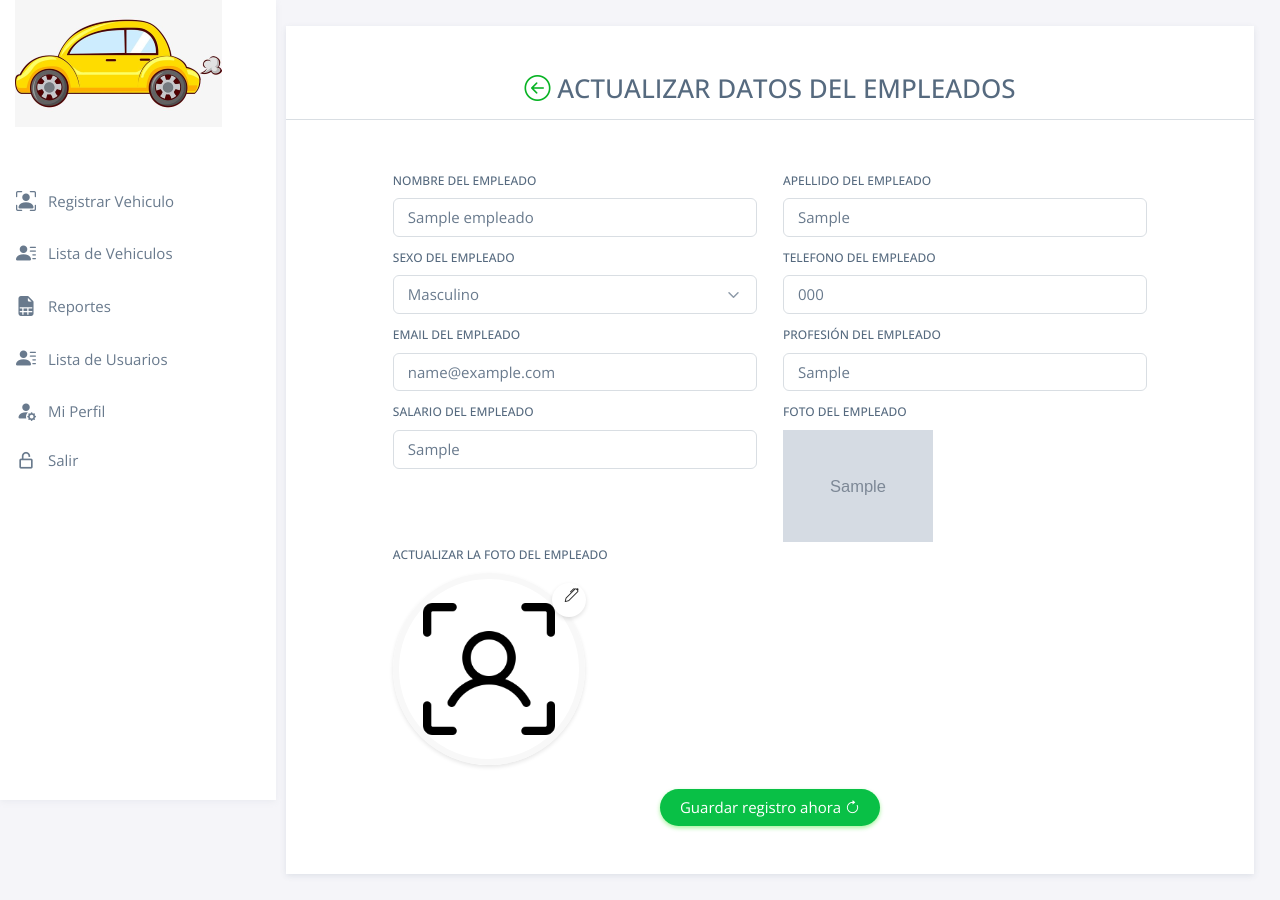
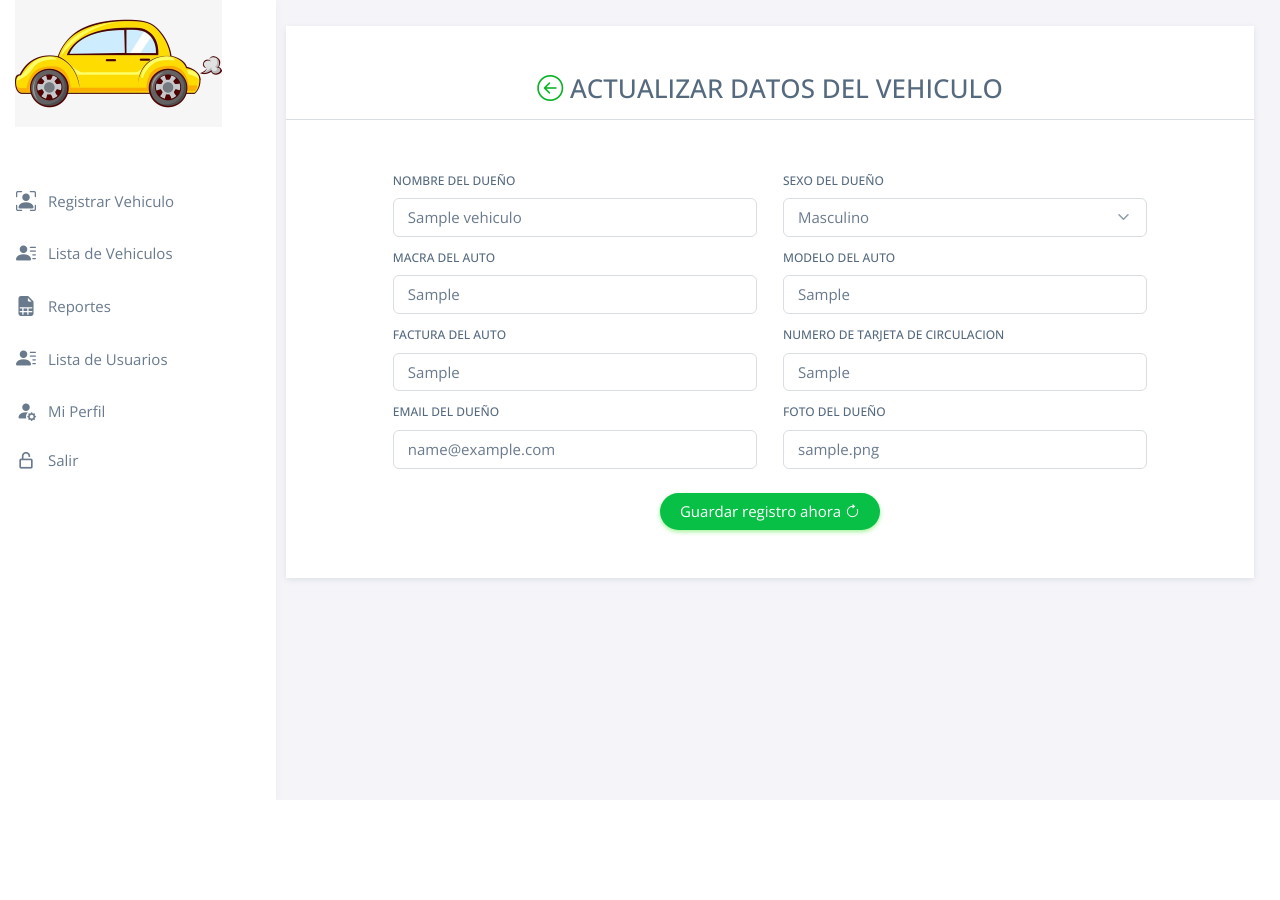
Before and after one commit to MarcoP-C/Flask_Concurrente, a Flask app: page /editar-empleado/1 in a window 1280 px wide. After the commit the page ends 800 px from the top, so only its background shows below. Run offline with Flask 3, Linux system fonts and the light colour scheme; the visitor is signed in with stand-in values (Sample User, id 1); tables that the repository leaves empty or names only in its code hold one stand-in row (values such as "Sample post"); grey boxes marked "Sample" are stand-in pictures; some libraries are stand-ins or nearby versions.

Commit message:
modificacion front

```diff
--- a/my-app/controllers/funciones_home.py
+++ b/my-app/controllers/funciones_home.py
@@ -274,27 +274,27 @@ def buscarEmpleadoBD(search):
         return []
 
 
-def buscarEmpleadoUnico(id):
+def buscarEmpleadoUnico(id_vehiculo):
     try:
         with connectionBD() as conexion_MySQLdb:
             with conexion_MySQLdb.cursor(dictionary=True) as mycursor:
                 querySQL = ("""
                         SELECT
-                            e.id_empleado,
-                            e.nombre_empleado,
-                            e.apellido_empleado,
-                            e.sexo_empleado,
-                            e.telefono_empleado,
-                            e.email_empleado,
-                            e.profesion_empleado,
-                            e.salario_empleado,
-                            e.foto_empleado
-                        FROM tbl_empleados AS e
-                        WHERE e.id_empleado =%s LIMIT 1
+                            e.id_vehiculo,
+                            e.nombre_duenio,
+                            e.sexo_duenio,
+                            e.marca_auto,
+                            e.modelo_auto,
+                            e.factura,
+                            e.tarjeta_circulacion,
+                            e.email_duenio,
+                            e.foto_duenio
+                        FROM tbl_vehiculos AS e
+                        WHERE e.id_vehiculo =%s LIMIT 1
                     """)
-                mycursor.execute(querySQL, (id,))
-                empleado = mycursor.fetchone()
-                return empleado
+                mycursor.execute(querySQL, (id_vehiculo,))
+                vehiculo = mycursor.fetchone()
+                return vehiculo
 
     except Exception as e:
         print(f"Ocurrió un error en def buscarEmpleadoUnico: {e}")
--- a/my-app/routers/router_home.py
+++ b/my-app/routers/router_home.py
@@ -69,14 +69,15 @@ def viewBuscarEmpleadoBD():
         return jsonify({'fin': 0})
 
 
-@app.route("/editar-empleado/<int:id>", methods=['GET'])
-def viewEditarEmpleado(id):
+@app.route("/editar-empleado/<int:id_vehiculo>", methods=['GET'])
+def viewEditarEmpleado(id_vehiculo):
+    print(f"ID del vehículo recibido: {id_vehiculo}")  # Imprime para verificar el ID recibido
     if 'conectado' in session:
-        respuestaEmpleado = buscarEmpleadoUnico(id)
-        if respuestaEmpleado:
-            return render_template(f'{PATH_URL}/form_empleado_update.html', respuestaEmpleado=respuestaEmpleado)
+        respuestaVehiculo = buscarEmpleadoUnico(id_vehiculo)
+        if respuestaVehiculo:
+            return render_template(f'{PATH_URL}/form_empleado_update.html', respuestaVehiculo=respuestaVehiculo)
         else:
-            flash('El empleado no existe.', 'error')
+            flash('El empleado no existe1.', 'error')
             return redirect(url_for('inicio'))
     else:
         flash('Primero debes iniciar sesión.', 'error')
@@ -88,7 +89,7 @@ def viewEditarEmpleado(id):
 def actualizarEmpleado():
     resultData = procesar_actualizacion_form(request)
     if resultData:
-        return redirect(url_for('lista_empleados'))
+        return redirect(url_for('lista_vehiculos'))
 
 
 @app.route("/lista-de-usuarios", methods=['GET'])
--- a/my-app/templates/public/vehiculos/form_empleado_update.html
+++ b/my-app/templates/public/vehiculos/form_empleado_update.html
@@ -11,14 +11,14 @@
 <!--Inicio del block-->
 {% block body %}
 <div class="card" style="border-radius: 0px !important">
-  {% if respuestaEmpleado|length %}
+  {% if respuestaVehiculo|length %}
   <div class="row justify-content-center mb-2">
     <div class="col-md-12">
       <h3 class="text-center mt-5 mb-3">
-        <a href="/lista-de-empleados">
+        <a href="/lista-de-vehiculos">
           <i class="bi bi-arrow-left-circle"></i>
         </a>
-        ACTUALIZAR DATOS DEL EMPLEADOS
+        ACTUALIZAR DATOS DEL VEHICULO
       </h3>
       <hr />
     </div>
@@ -29,52 +29,38 @@
       <form
         class="form-horizontal mx-auto"
         method="POST"
-        action="{{ url_for('actualizarEmpleado', id = respuestaEmpleado.id_empleado ) }}"
+        action="{{ url_for('actualizarEmpleado', id_vehiculo = respuestaVehiculo.id_vehiculo ) }}"
         autocomplete="off"
         enctype="multipart/form-data">
         <input
           type="text"
           class="form-control"
           name="id_empleado"
-          value="{{ respuestaEmpleado.id_empleado }}"
+          value="{{ respuestaVehiculo.id_vehiculo }}"
           required
           hidden />
 
         <div class="card-body">
           <div class="row">
             <div class="col-md-6">
-              <label for="nombre_empleado" class="form-label">
-                Nombre del empleado
+              <label for="nombre_duenio" class="form-label">
+                Nombre del dueño
               </label>
               <input
                 type="text"
-                name="nombre_empleado"
-                value="{{ respuestaEmpleado.nombre_empleado }}"
+                name="nombre_duenio"
+                value="{{ respuestaVehiculo.nombre_duenio }}"
                 class="form-control"
                 required />
             </div>
             <div class="col-md-6">
-              <label for="apellido_empleado" class="form-label">
-                Apellido del empleado
-              </label>
-              <input
-                class="form-control"
-                type="text"
-                name="apellido_empleado"
-                value="{{ respuestaEmpleado.apellido_empleado }}"
-                required />
-            </div>
-          </div>
-
-          <div class="row mt-2">
-            <div class="col-md-6">
-              <label for="sexo_empleado" class="form-label">
-                Sexo del empleado
+              <label for="sexo_duenio" class="form-label">
+                Sexo del dueño
               </label>
               {% with tipo_sexo = {"1": "Masculino", "2": "Femenino"} %}
-              <select class="form-select" name="sexo_empleado">
+              <select class="form-select" name="sexo_duenio">
                 {% for clave, valor in tipo_sexo.items() %} {% if clave ==
-                respuestaEmpleado.sexo_empleado|string %}
+                respuestaVehiculo.sexo_duenio|string %}
                 <option value="{{ clave }}" selected>{{ valor }}</option>
                 {% else %}
                 <option value="{{ clave }}">{{ valor }}</option>
@@ -82,69 +68,93 @@
               </select>
               {% endwith %}
             </div>
+          </div>
 
+          <div class="row mt-2">
             <div class="col-md-6">
-              <label for="telefono_empleado" class="form-label">
-                Telefono del empleado
+              <label for="marca_auto" class="form-label">
+                Macra del auto
               </label>
               <input
                 class="form-control"
                 type="text"
-                name="telefono_empleado"
-                value="{{ respuestaEmpleado.telefono_empleado }}"
+                name="marca_auto"
+                value="{{ respuestaVehiculo.marca_auto }}"
+                required />
+            </div>
+
+            <div class="col-md-6">
+              <label for="modelo_auto" class="form-label">
+                Modelo del auto
+              </label>
+              <input
+                class="form-control"
+                type="text"
+                name="modelo_auto"
+                value="{{ respuestaVehiculo.modelo_auto }}"
                 required />
             </div>
           </div>
 
           <div class="row mt-2">
             <div class="col-md-6">
-              <label for="email_empleado" class="form-label">
-                Email del empleado
+              <label for="factura" class="form-label">
+                Factura del auto
               </label>
               <input
                 class="form-control"
                 type="email"
-                name="email_empleado"
-                value="{{ respuestaEmpleado.email_empleado }}"
+                name="factura"
+                value="{{ respuestaVehiculo.factura }}"
                 required />
             </div>
             <div class="col-md-6">
-              <label for="profesion_empleado" class="form-label">
-                Profesión del empleado
+              <label for="tarjeta_circulacion" class="form-label">
+                Numero de tarjeta de circulacion
               </label>
               <input
                 class="form-control"
                 type="text"
-                name="profesion_empleado"
-                value="{{ respuestaEmpleado.profesion_empleado }}"
+                name="tarjeta_circulacion"
+                value="{{ respuestaVehiculo.tarjeta_circulacion }}"
                 required />
             </div>
           </div>
 
           <div class="row mt-2">
             <div class="col-md-6">
-              <label for="salario_empleado" class="form-label">
-                Salario del empleado
+              <label for="email_duenio" class="form-label">
+                Email del dueño
+              </label>
+              <input
+                class="form-control"
+                type="email"
+                name="email_duenio"
+                value="{{ respuestaVehiculo.email_duenio }}"
+                required />
+            </div>
+            <div class="col-md-6">
+              <label for="foto_duenio" class="form-label">
+                Foto del dueño
               </label>
               <input
                 class="form-control"
                 type="text"
-                name="salario_empleado"
-                value="{{ respuestaEmpleado.salario_empleado }}"
-                id="salario_empleado"
+                name="foto_duenio"
+                value="{{ respuestaVehiculo.foto_duenio }}"
                 required />
             </div>
-            <div class="col-md-6">
+            <!-- <div class="col-md-6">
               <label for="" class="form-label"> FOTO DEL EMPLEADO </label>
               <br />
               <img
-                src="/static/fotos_empleados/{{ respuestaEmpleado.foto_empleado }}"
+                src="/static/fotos_empleados/{{ respuestaVehiculo.foto_empleado }}"
                 style="width: 150px"
-                alt="{{ respuestaEmpleado.nombre_empleado }}" />
-            </div>
+                alt="{{ respuestaVehiculo.nombre_empleado }}" />
+            </div> -->
           </div>
 
-          <div class="row">
+          <!-- <div class="row">
             <div class="col-md-6">
               <label for="" class="form-label">
                 ACTUALIZAR LA FOTO DEL EMPLEADO
@@ -167,7 +177,7 @@
                 </div>
               </div>
             </div>
-          </div>
+          </div> -->
 
           <div class="mb-3 mt-4 text-center">
             <button type="submit" class="btn rounded-pill btn-primary">
--- a/my-app/templates/public/vehiculos/lista_vehiculos.html
+++ b/my-app/templates/public/vehiculos/lista_vehiculos.html
@@ -65,7 +65,7 @@
                   Ver detalles
                 </a>
                 <a
-                  href="{{ url_for('viewEditarEmpleado', id = vehiculo.id_vehiculo) }}"
+                  href="{{ url_for('viewEditarEmpleado', id_vehiculo = vehiculo.id_vehiculo) }}"
                   class="btn btn-success btn-sm"
                   tooltip="Actualizar Registro">
                   <i class="bi bi-arrow-clockwise"></i>
--- a/my-app/templates/public/vehiculos/resultado_busqueda_empleado.html
+++ b/my-app/templates/public/vehiculos/resultado_busqueda_empleado.html
@@ -4,7 +4,7 @@
   <td>{{ vehiculo.nombre_duenio }}</td>
   <td>{{ vehiculo.sexo_duenio }}</td>
   <td>{{ vehiculo.marca_auto }}</td>
-  <td>$ {{ vehiculo.modelo_auto}}</td>
+  <td>{{ vehiculo.modelo_auto}}</td>
   <td>
     <a
       href="/detalles-vehiculo/{{ vehiculo.id_vehiculo}}"
@@ -20,7 +20,7 @@
       Ver detalles
     </a>
     <a
-      href="{{ url_for('viewEditarEmpleado', id = vehiculo.id_vehiculo) }}"
+      href="{{ url_for('viewEditarEmpleado', id_vehiculo = vehiculo.id_vehiculo) }}"
       class="btn btn-success btn-sm"
       tooltip="Actualizar Registro">
       <i class="bi bi-arrow-clockwise"></i>
```
